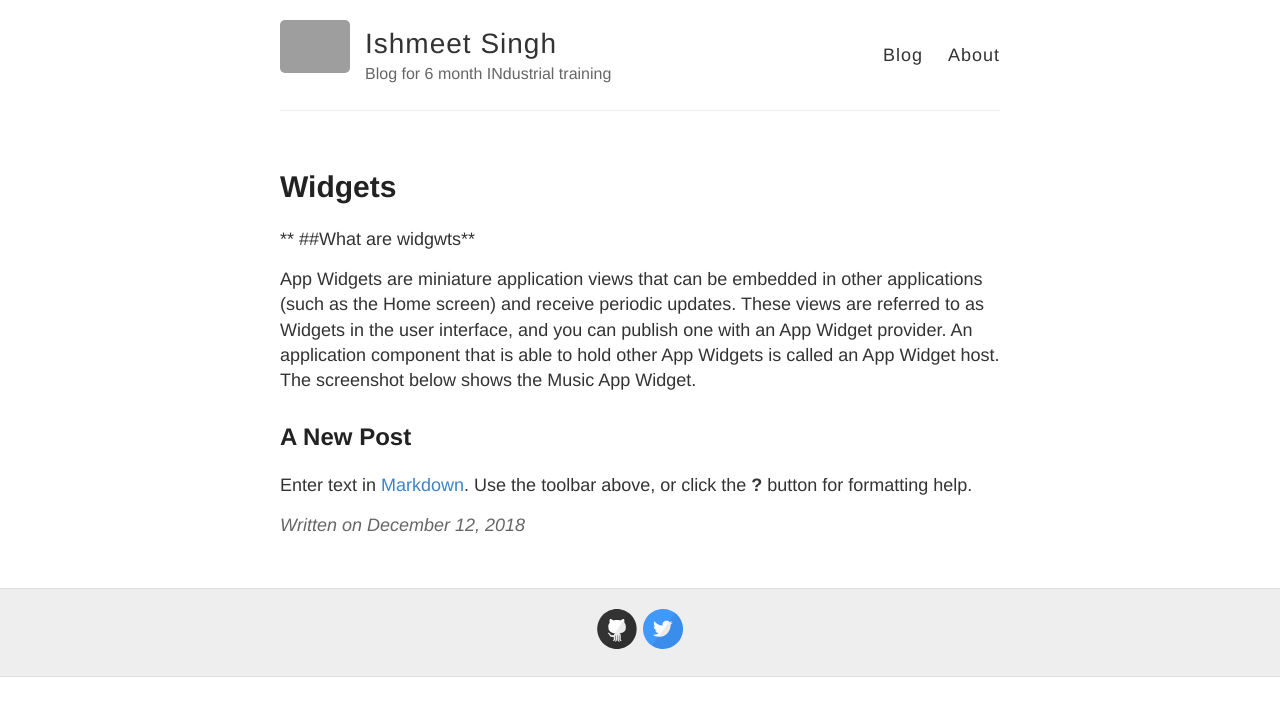
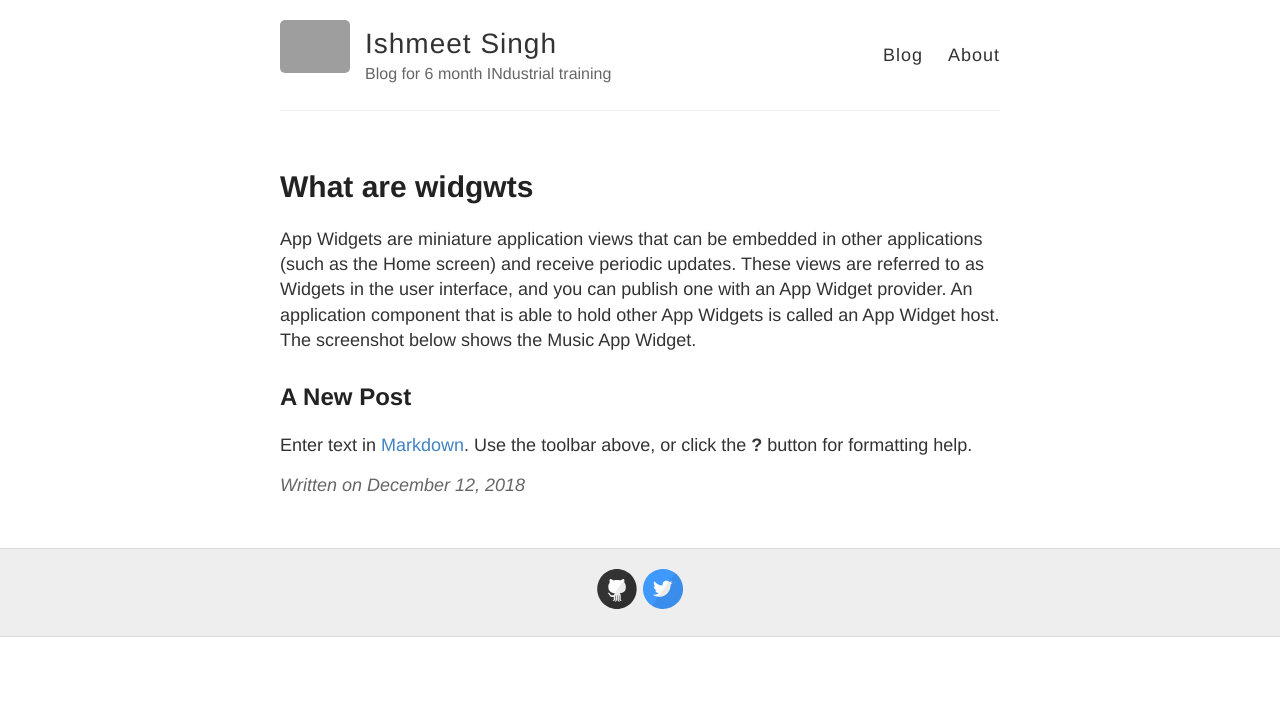
Before and after one commit to Ishmeetblog/ishmeetblog.github.io, a Jekyll site: the page built from _posts/2018-12-12-Widgets.md, in a window 1280 px wide. Shown: the top 716 px of the page. Built offline with Jekyll 4.4.1, drawn with Linux system fonts in a browser that asks for light colours; our own code applies the rules of GitHub Pages for plain Markdown files; part of the change alters nothing that is shown; grey boxes are pictures that could not be loaded.

Commit message:
Update 2018-12-12-Widgets.md

```diff
--- a/_posts/2018-12-12-Widgets.md
+++ b/_posts/2018-12-12-Widgets.md
@@ -1,7 +1,8 @@
 ---
-published: true
+layout: post
+title: What are widgwts
 ---
-** ##What are widgwts**
+
 
 App Widgets are miniature application views that can be embedded in other applications (such as the Home screen) and receive periodic updates. These views are referred to as Widgets in the user interface, and you can publish one with an App Widget provider. An application component that is able to hold other App Widgets is called an App Widget host. The screenshot below shows the Music App Widget.
 
```
